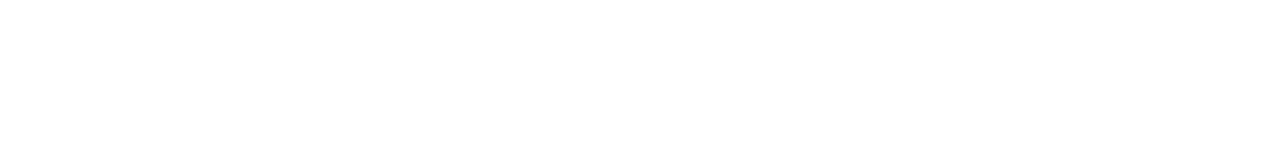
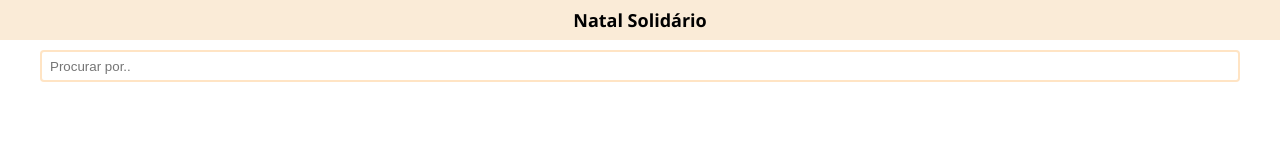
Before and after one commit to gabesone/project-natal, a plain HTML site: page index.html in a window 1280 px wide. Drawn offline with nearby package versions, Linux system fonts and the light colour scheme.

Commit message:
add styles css file

```diff
--- a/index.html
+++ b/index.html
@@ -4,8 +4,26 @@
     <meta charset="utf-8" />
     <meta http-equiv="X-UA-Compatible" content="IE=edge" />
     <title>Natal Solidário</title>
+    <link rel="preconnect" href="https://fonts.googleapis.com" />
+    <link rel="preconnect" href="https://fonts.gstatic.com" crossorigin />
+    <link
+      href="https://fonts.googleapis.com/css2?family=Open+Sans:ital,wght@0,300..800;1,300..800&display=swap"
+      rel="stylesheet"
+    />
     <meta name="viewport" content="width=device-width, initial-scale=1" />
     <link rel="stylesheet" href="styles.css" />
+    <script src="app.js" defer type="module"></script>
   </head>
-  <body></body>
+  <body>
+    <header class="header">Natal Solidário</header>
+
+    <div class="container">
+      <input
+        type="text"
+        class="input-search"
+        name="search"
+        placeholder="Procurar por.."
+      />
+    </div>
+  </body>
 </html>
--- a/styles.css
+++ b/styles.css
@@ -0,0 +1,31 @@
+body {
+  margin: 0;
+  padding: 0;
+  font-family: "Open Sans", sans-serif;
+}
+
+.header {
+  width: 100%;
+  background-color: antiquewhite;
+  text-align: center;
+  padding-top: 8px;
+  padding-bottom: 8px;
+  font-weight: bold;
+  font-size: large;
+}
+
+.container {
+  display: flex;
+  align-items: center;
+  margin: auto;
+}
+
+.input-search {
+  border: bisque solid 2px;
+  border-radius: 4px;
+  outline: none;
+  height: 24px;
+  width: 100%;
+  margin: 10px 40px 10px 40px;
+  padding: 2px 8px 2px 8px;
+}
```
